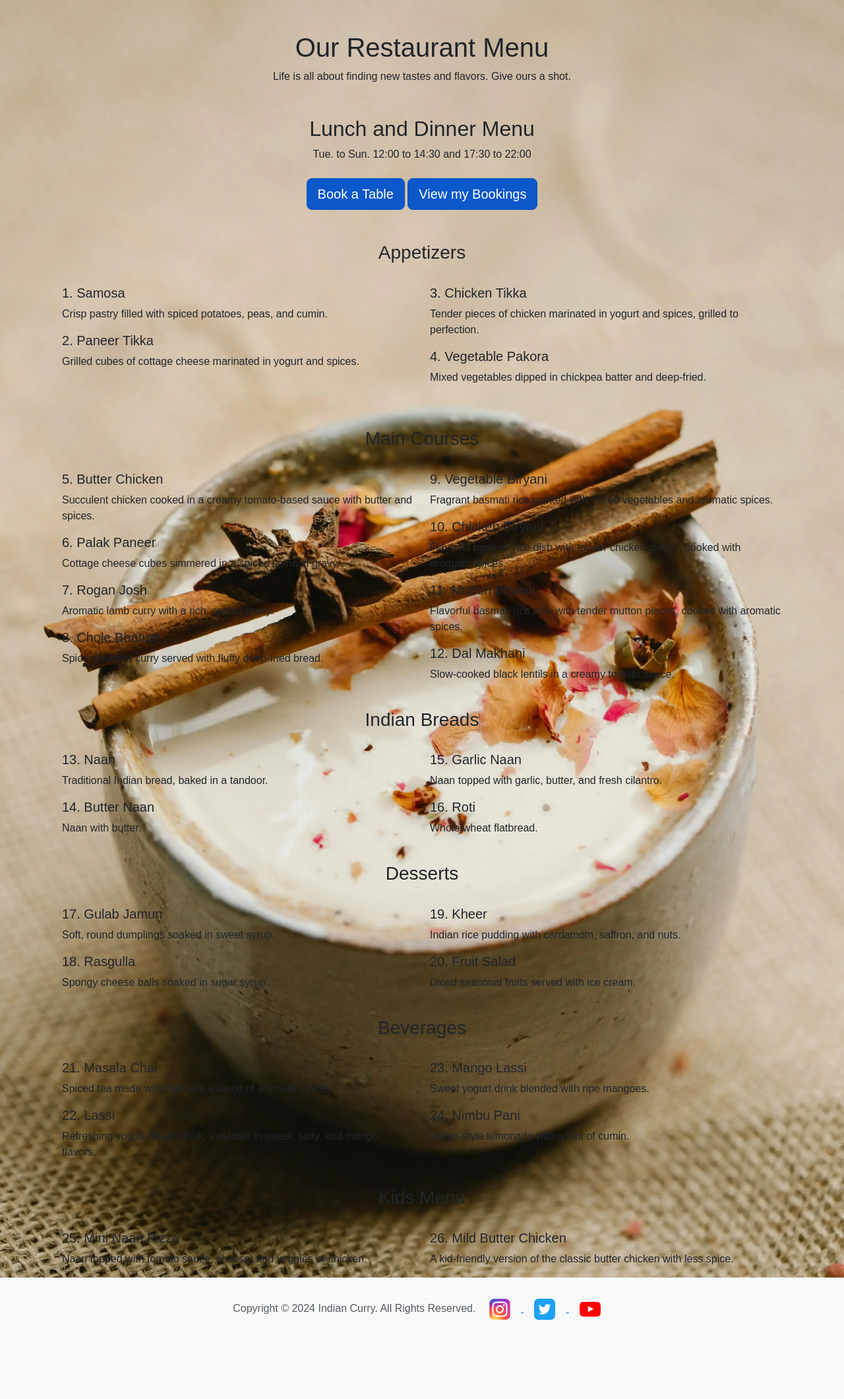
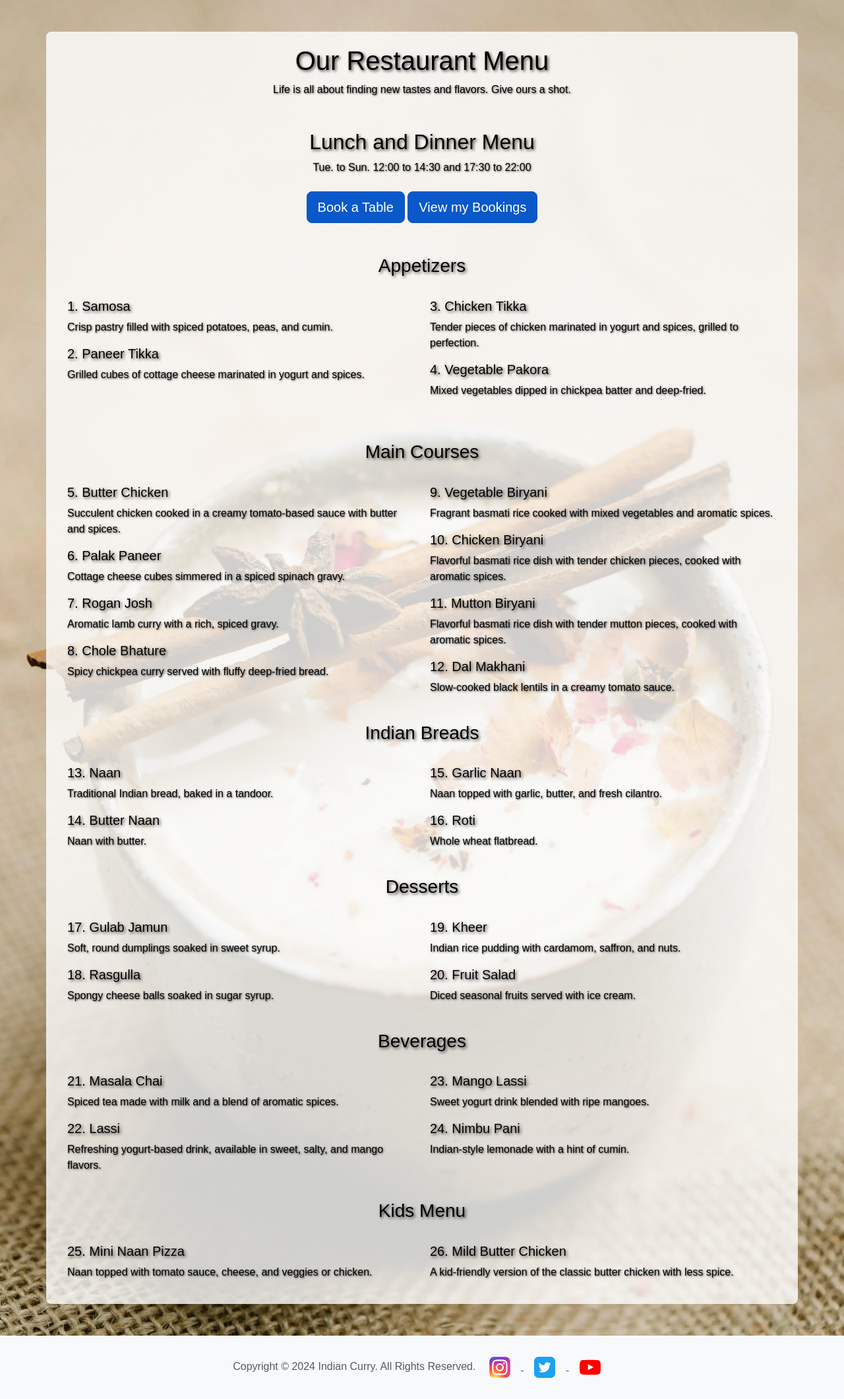
Before and after one commit to Pramilashanmugam/Restaurant, a Django app: page /menu/ in a window 1280 px wide. Shown: the part 156-2276 px from the top of the page at 66% size. Before the commit the page ends 2156 px from the top, so only its background shows below. Run offline with Django 5.2, Linux system fonts and the light colour scheme; some libraries are stand-ins or nearby versions.

Commit message:
add js directory, css customisation for menu, included user &  table in admin filter, updated li to p i reservation_list

```diff
--- a/reservations/admin.py
+++ b/reservations/admin.py
@@ -5,7 +5,7 @@ from .models import Reservation, Table
 # This class is to customize how the Reservation model to be displayed in the Django admin
 class ReservationAdmin(admin.ModelAdmin):
     list_display = ('user', 'table', 'date', 'time', 'guests', 'phone')
-    list_filter = ('date', 'time')
+    list_filter = ('date', 'time', 'user', 'table')
     search_fields = ('user__username', 'table__number', 'phone')
 
 # Register your models here.
--- a/reservations/templates/reservations/menu.html
+++ b/reservations/templates/reservations/menu.html
@@ -2,7 +2,7 @@
 {% load static %}
 
 {% block content %}
-<div class="container mt-5">
+<div class="container mt-5 main-content">
     <div class="d-flex justify-content-center align-items-center" style="min-height: 100vh;">
         <div>
             <div class="menu text-center">
--- a/reservations/templates/reservations/reservation_list.html
+++ b/reservations/templates/reservations/reservation_list.html
@@ -17,7 +17,7 @@
                                 role="button" aria-pressed="true">Cancel</a>
                         </li>
                         {% empty %}
-                        <li>No reservations found.</li>
+                        <p>No reservations found.</p>
                         {% endfor %}
                     </ul>
                     <div class="my-3">
--- a/restaurant_reservation/settings.py
+++ b/restaurant_reservation/settings.py
@@ -27,7 +27,7 @@ BASE_DIR = Path(__file__).resolve().parent.parent
 SECRET_KEY = os.environ.get("SECRET_KEY")
 
 # SECURITY WARNING: don't run with debug turned on in production!
-DEBUG = False
+DEBUG = True
 
 ALLOWED_HOSTS = [
     '8000-pramilashanm-restaurant-35uzo2lk9b8.ws.codeinstitute-ide.net',
--- a/static/css/base.css
+++ b/static/css/base.css
@@ -6,16 +6,12 @@
 html, body {
     height: 100%;
     margin: 0;
-    font-family: Arila, sans-serif;
+    font-family: Arial, sans-serif;
 }
 
 body {
     display: flex;
     flex-direction: column;
-}
-
-main {
-    flex: 1;
 }
 
 /*Header*/
@@ -26,11 +22,27 @@ main {
 /* Main */
 
 main {
-    flex: 1 0 auto;
+    flex: 1;
     background-image: url('../images/background.webp');
     background-size: cover;
     background-position: center;
     background-repeat: no-repeat;
+
+}
+.main-content {
+    background-color: rgba(255, 255, 255, 0.8); /* White background with opacity */
+    padding: 20px;
+    border-radius: 8px;
+    color: #000; /*text color to black for better readability */
+    margin-bottom: 3rem;
+}
+
+.main-content h1, .main-content h2, .main-content h3, .main-content h5 {
+    text-shadow: 2px 2px 4px rgba(0, 0, 0, 0.7);
+}
+
+.main-content p, .main-content li {
+    text-shadow: 1px 1px 3px rgba(0, 0, 0, 0.7);
 }
 
 /*Footer*/
```
Also changed, not shown: static/js/custom.js (added).
